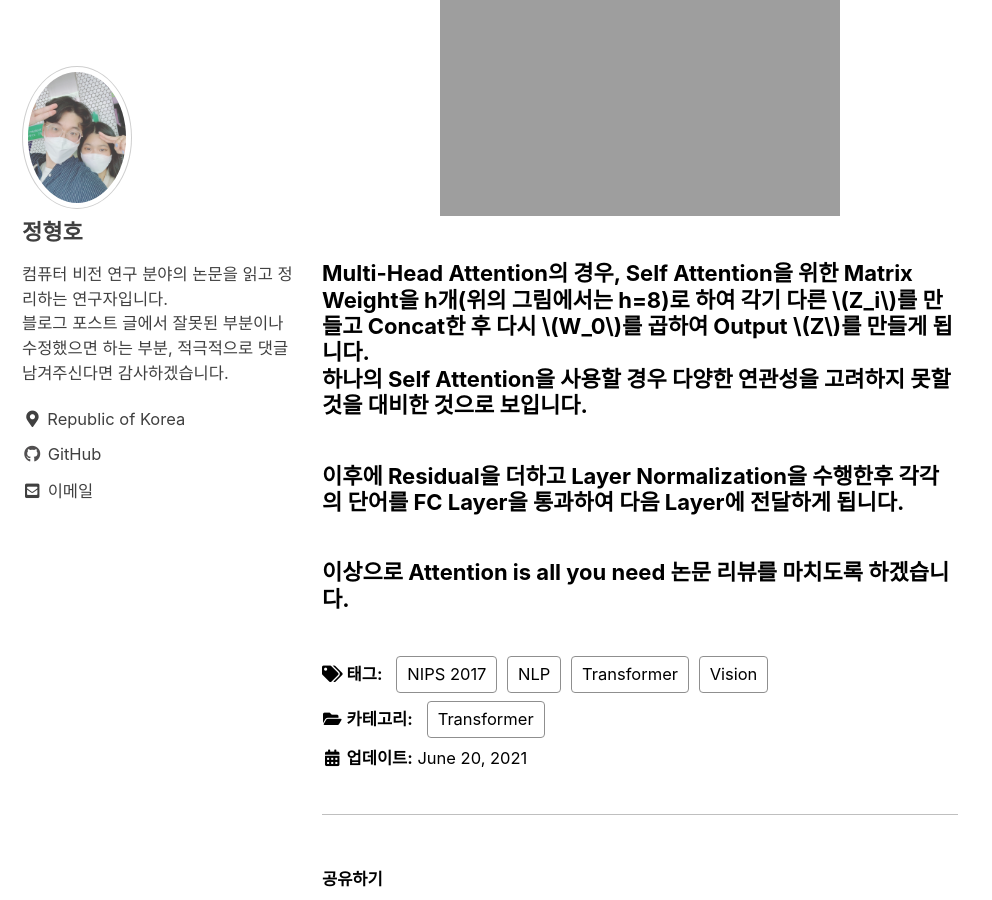
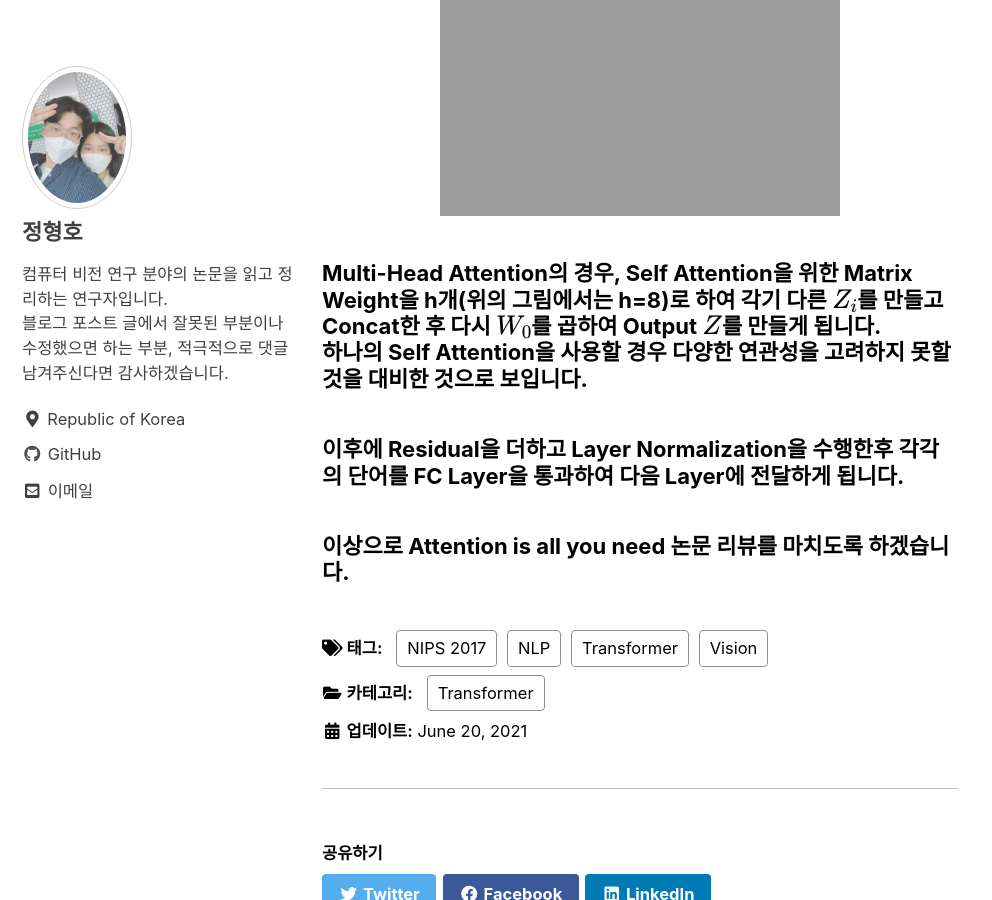
Before and after one commit to hhjung1202/hhjung1202.github.com, a Jekyll site: the page built from _posts/2021-06-20-transformer-origin-paper.md, in a window 1280 px wide and 900 px high, scrolled down 3124 px. Shown: the whole window, without its empty margins (0-992 px from the left). Built offline with Jekyll 4.4.1, drawn with Linux system fonts in a browser that asks for light colours; cached includes are drawn as plain includes; formulas are drawn with MathJax 3; comment, search, counter and statistics services are not loaded; part of the change alters nothing that is shown.

```diff
--- a/_includes/head.html
+++ b/_includes/head.html
@@ -1,6 +1,10 @@
 <meta charset="utf-8">
 
 {% include seo.html %}
+
+{% if page.use_math %}
+  {% include mathjax_support.html %}
+{% endif %}
 
 {% unless site.atom_feed.hide %}
   <link href="{% if site.atom_feed.path %}{{ site.atom_feed.path }}{% else %}{{ '/feed.xml' | relative_url }}{% endif %}" type="application/atom+xml" rel="alternate" title="{{ site.title }} Feed">
--- /dev/null
+++ b/_includes/mathjax_support.html
@@ -0,0 +1,23 @@
+<script type="text/x-mathjax-config">
+MathJax.Hub.Config({
+    TeX: {
+      equationNumbers: {
+        autoNumber: "AMS"
+      }
+    },
+    tex2jax: {
+    inlineMath: [ ['$', '$'] ],
+    displayMath: [ ['$$', '$$'] ],
+    processEscapes: true,
+  }
+});
+MathJax.Hub.Register.MessageHook("Math Processing Error",function (message) {
+    alert("Math Processing Error: "+message[1]);
+  });
+MathJax.Hub.Register.MessageHook("TeX Jax - parse error",function (message) {
+    alert("Math Processing Error: "+message[1]);
+  });
+</script>
+<script type="text/javascript" async
+  src="https://cdn.mathjax.org/mathjax/latest/MathJax.js?config=TeX-MML-AM_CHTML">
+</script>
--- a/_posts/2021-06-20-transformer-origin-paper.md
+++ b/_posts/2021-06-20-transformer-origin-paper.md
@@ -7,6 +7,8 @@ tags:
   - NLP
   - Vision
   - NIPS 2017
+use_math: true
+comments: true
 ---
 
 ###### 2017년에 발표한 Attention is all you need 논문 리뷰를 시작하겠습니다. <br/> 해당 포스트에서는 Transformer을 Vision에서 어떻게 사용되는지를 분석하기 위함이므로 Self Attention과 Multi-Head Attention의 이해를 중심으로 설명하겠습니다.
```
